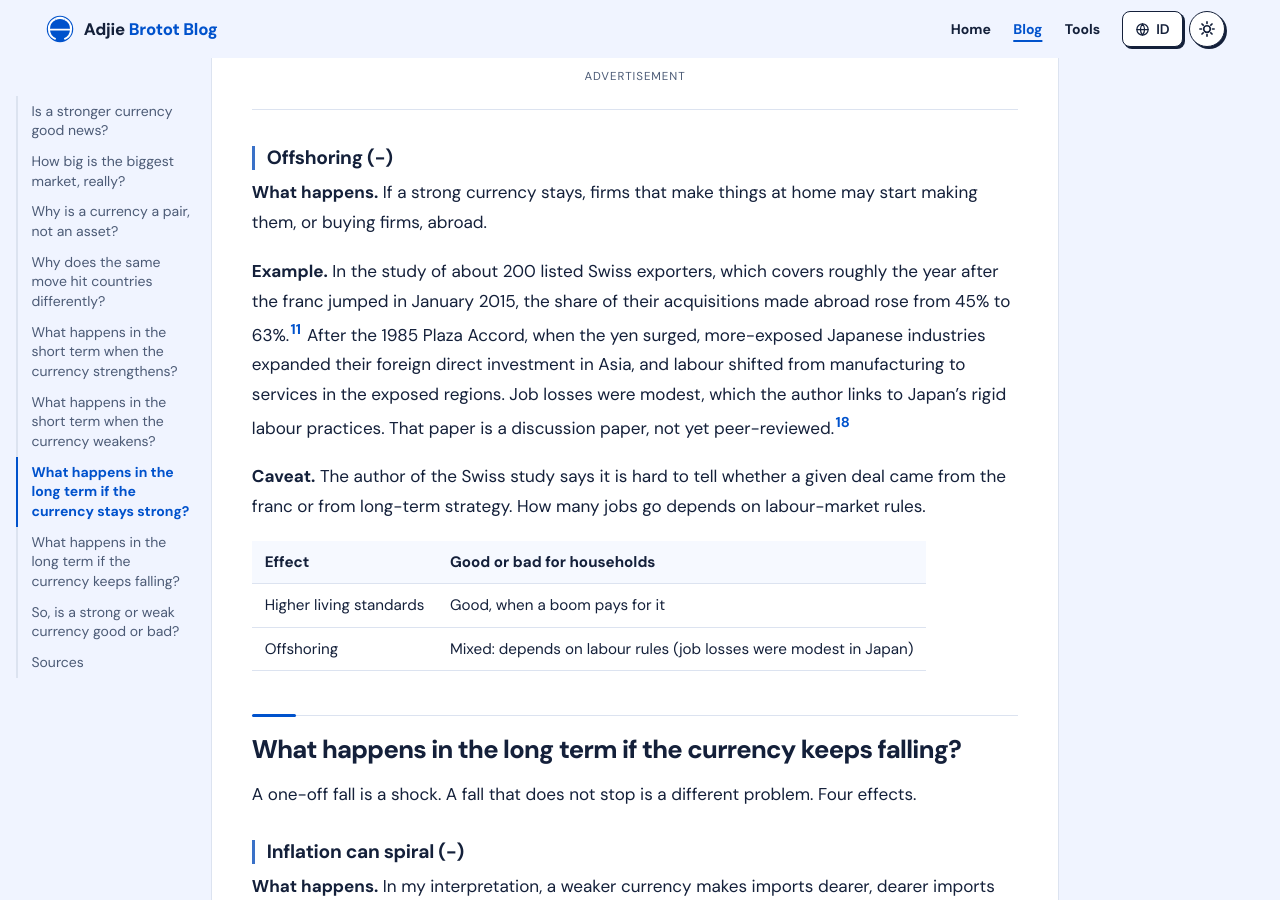
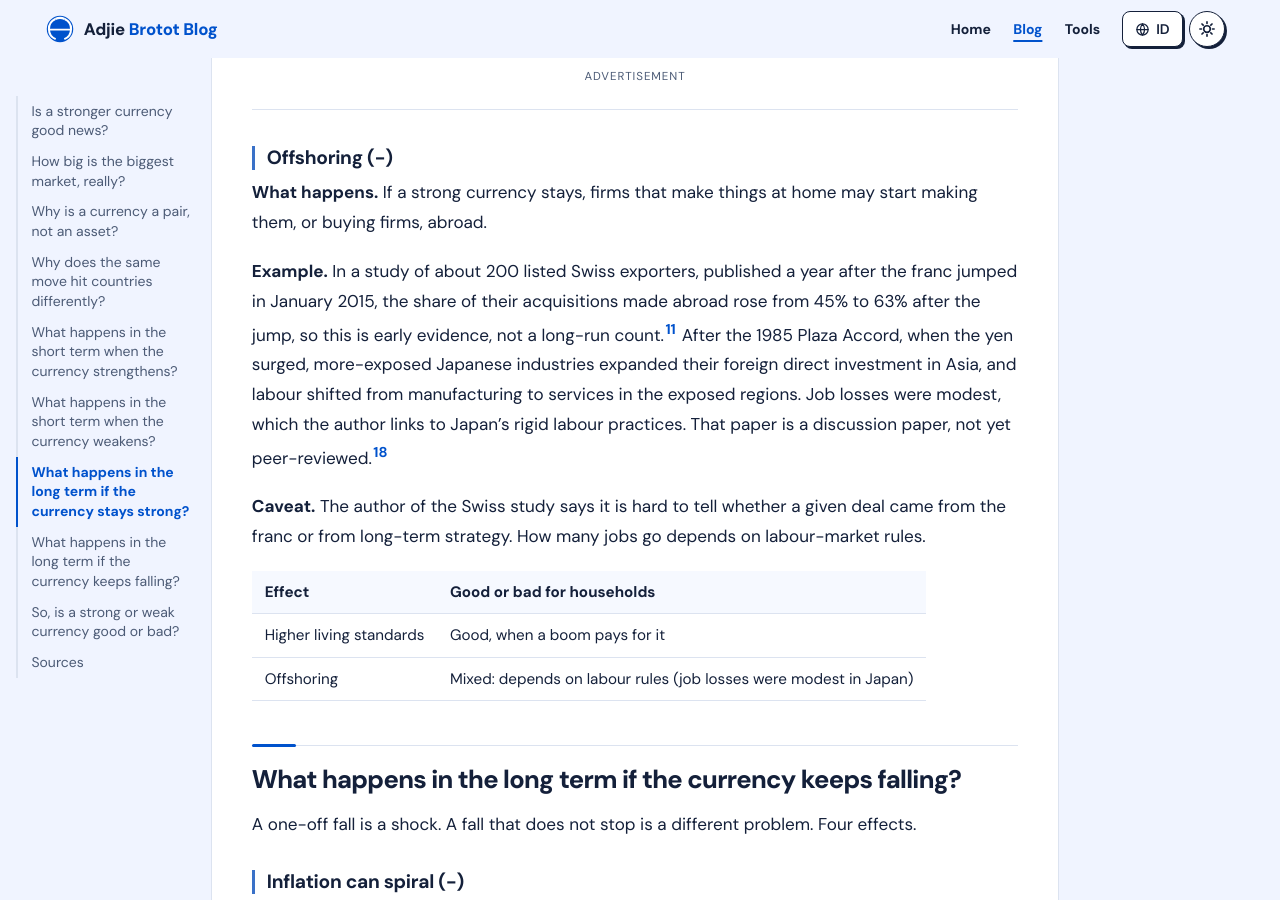
Before and after one commit to adjiebrotot/blog, a Jekyll site: the page built from en/_posts/2026-11-19-currency-appreciation-depreciation-household.md, in a window 1280 px wide and 900 px high, scrolled down 9649 px. Built offline with Jekyll 4.4.1, drawn with Linux system fonts in a browser that asks for light colours.

Commit message:
Currency posts: review revisions in progress
Co-Authored-By: Claude Opus 5.5 <noreply@anthropic.com>
Claude-Session: https://claude.ai/code/session_01QpNtMjjaPMKBfbsDosoiJb

```diff
--- a/en/_posts/2026-11-19-currency-appreciation-depreciation-household.md
+++ b/en/_posts/2026-11-19-currency-appreciation-depreciation-household.md
@@ -165,7 +165,7 @@ Two effects can build over years.
 
 **What happens.** If a strong currency stays, firms that make things at home may start making them, or buying firms, abroad.
 
-**Example.** In the study of about 200 listed Swiss exporters, which covers roughly the year after the franc jumped in January 2015, the share of their acquisitions made abroad rose from 45% to 63%.[^epfl] After the 1985 Plaza Accord, when the yen surged, more-exposed Japanese industries expanded their foreign direct investment in Asia, and labour shifted from manufacturing to services in the exposed regions. Job losses were modest, which the author links to Japan's rigid labour practices. That paper is a discussion paper, not yet peer-reviewed.[^plaza]
+**Example.** In a study of about 200 listed Swiss exporters, published a year after the franc jumped in January 2015, the share of their acquisitions made abroad rose from 45% to 63% after the jump, so this is early evidence, not a long-run count.[^epfl] After the 1985 Plaza Accord, when the yen surged, more-exposed Japanese industries expanded their foreign direct investment in Asia, and labour shifted from manufacturing to services in the exposed regions. Job losses were modest, which the author links to Japan's rigid labour practices. That paper is a discussion paper, not yet peer-reviewed.[^plaza]
 
 **Caveat.** The author of the Swiss study says it is hard to tell whether a given deal came from the franc or from long-term strategy. How many jobs go depends on labour-market rules.
 
```
